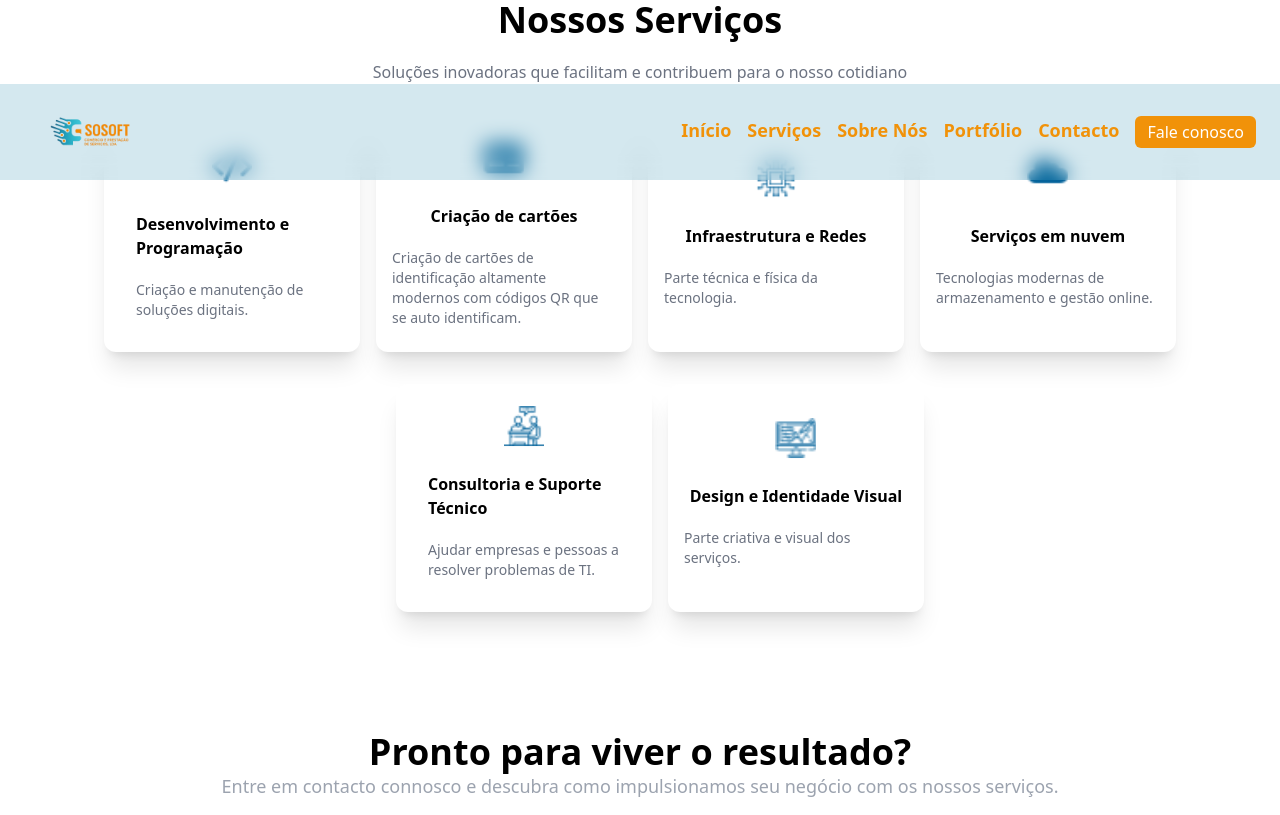
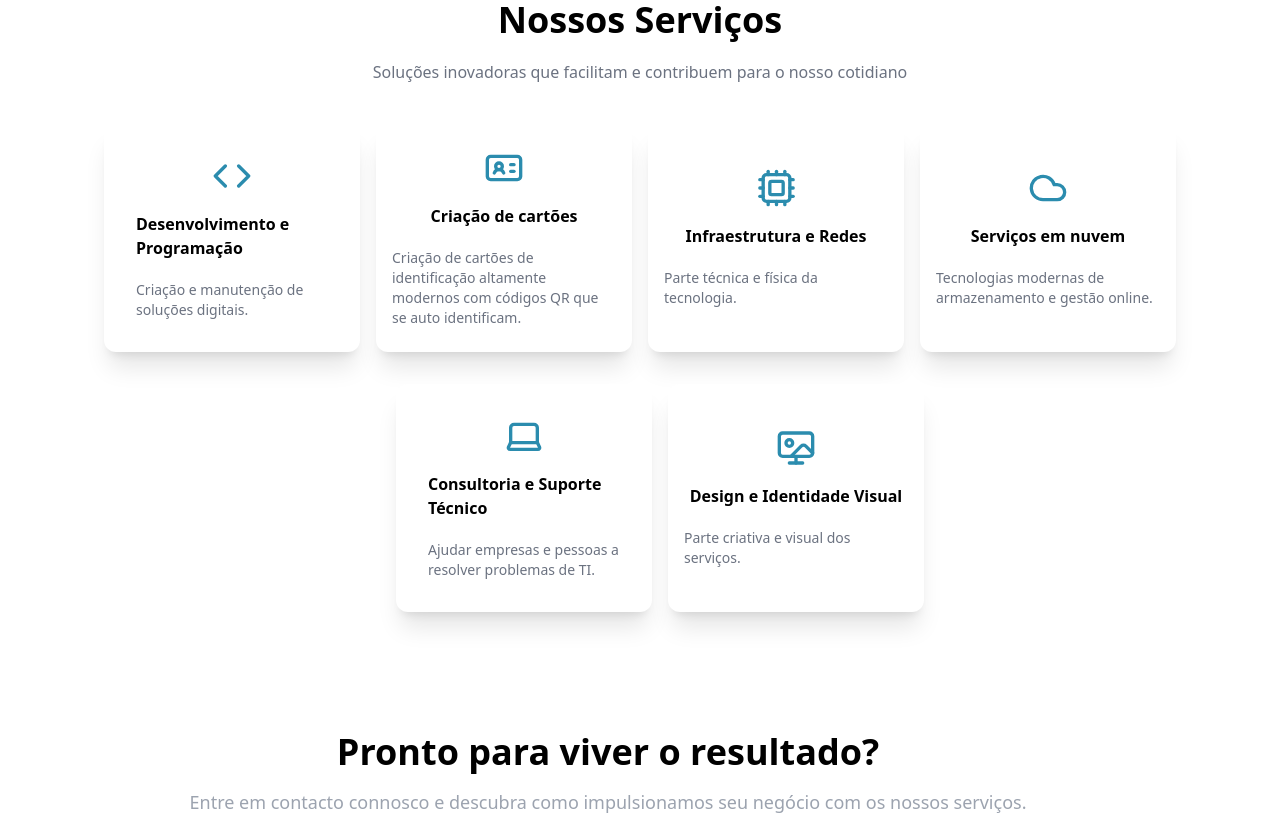
Before and after one commit to Delcia-Paulo/Sosoft-Site, a React (Vite) app: page /Sosoft-Site/PaginaInicial in a window 1280 px wide. Shown: the part 840-1655 px from the top of the page. Built offline with nearby package versions, Linux system fonts and the light colour scheme; a web font is replaced by a local one.

Commit message:
Atualizações

```diff
--- a/src/Components/Footer/Foother.tsx
+++ b/src/Components/Footer/Foother.tsx
@@ -4,8 +4,8 @@ export default function Foother() {
       <footer className="bg-[#2B8CAE] text-white  w-full ">
         <div className="max-w-7xl mx-auto py-12 px-6 grid grid-cols-1 md:grid-cols-4 gap-10">
           <div>
-            <h2 className="text-2xl font-semibold text-white">Sosoft</h2>
-            <p className="text-white text-sm mt-4 leading-relaxed">
+            <h2 className="text-2xl font-semibold text-white cursor-default">Sosoft</h2>
+            <p className="text-white text-sm mt-4 leading-relaxed cursor-default">
               Soluções inovadoras que facilitam e contribuem para o nosso
               cotidiano
             </p>
@@ -13,21 +13,33 @@ export default function Foother() {
           </div>
 
           <div>
-            <h3 className="text-lg font-semibold text-white mb-4">Navegação</h3>
+            <h3 className="text-lg font-semibold text-white mb-4 cursor-default">Navegação</h3>
             <ol className="space-y-2 ">
-              <li className="hover:text-[#F19209]">Início</li>
-              <li className="hover:text-[#F19209]">Serviços</li>
-              <li className="hover:text-[#F19209]">Sobre</li>
-              <li className="hover:text-[#F19209]">Portfólio</li>
-              <li className="hover:text-[#F19209]">Contacto</li>
+              <li className="hover:text-[#F19209] transition-colors duration-700 cursor-pointer">
+                Início
+              </li>
+              <li className="hover:text-[#F19209] transition-colors duration-700 cursor-pointer">
+                Serviços
+              </li>
+              <li className="hover:text-[#F19209] transition-colors duration-700 cursor-pointer">
+                Sobre
+              </li>
+              <li className="hover:text-[#F19209] transition-colors duration-700 cursor-pointer">
+                Portfólio
+              </li>
+              <li className="hover:text-[#F19209] transition-colors duration-700 cursor-pointer">
+                Contacto
+              </li>
             </ol>
           </div>
           <div>
-            <h3 className="text-lg font-semibold text-white mb-4">Serviços</h3>
+            <h3 className="text-lg font-semibold text-white mb-4 cursor-default">Serviços</h3>
             <ol className="space-y-2">
-              <li className="hover:text-[#F19209]">Desenvolvimento</li>
+              <li className="hover:text-[#F19209] transition-colors  duraction-700 cursor-pointer">
+                Desenvolvimento
+              </li>
 
-              <li className="hover:text-[#F19209]">
+              <li className="hover:text-[#F19209] transition-colors duraction-700 cursor-pointer">
                 Criação de cartões de identificação{" "}
               </li>
             </ol>
@@ -35,23 +47,22 @@ export default function Foother() {
           <div>
             <h3
               id="Contacto"
-              className=" text-lg font-semibold text-white mb-4"
+              className=" text-lg font-semibold text-white mb-4 cursor-default"
             >
               Contacto
             </h3>
             <ol className="space-y-2">
-              <li className="hover:text-[#F19209]">Tel.: +244 942 031 240</li>
-              <li className="hover:text-[#F19209]">Email: geral@sosoft.ao</li>
-
-              <li className="hover:text-[#F19209]">
-                Bairro Vila Alice No Instituto Politécnico Industrial de Luanda
-                – IPIL
+              <li className="hover:text-[#F19209] transition-colors duraction-700 cursor-pointer">
+                Tel.: +244 942 031 240
+              </li>
+              <li className="hover:text-[#F19209] transition-colors duraction-700 cursor-pointer">
+                Email: geral@sosoft.ao
               </li>
             </ol>
           </div>
         </div>
 
-        <p className="text-sm items-center flex justify-center pb-10 ">
+        <p className="text-sm items-center flex justify-center pb-10 cursor-default ">
           © 2025 Sosoft. Todos os direitos reservados.
         </p>
       </footer>
--- a/src/Components/Nav/Nav.tsx
+++ b/src/Components/Nav/Nav.tsx
@@ -1,17 +1,27 @@
 import { Link } from "react-router-dom";
 import iconNav from "./IconNav.png";
+import { Menu, X } from "lucide-react";
+import { useState } from "react";
 export default function Nav() {
+  const [menuOpen, setMenuOpen] =useState(false);
+  function OpenMenu (){
+    setMenuOpen(true)
+  }
+  function CloseMenu (){
+    setMenuOpen(false)
+  }
   return (
-    <div className="fixed w-full scroll-smooth transparent-bg z-[50]  ">
-      <nav className="flex  sm:items-center sm:justify-between  px-6  top-0  ">
+    /**Menu */
+    <header className="fixed w-full scroll-smooth  transparent-bg z-[50]  ">
+      <nav className="flex  items-center justify-between px-6      ">
         <Link to="/PaginaInicial">
           <img
             src={iconNav}
             alt="Sosoft Logo"
-          className="h-24 w-32 object-contain"
+            className="h-20 object-contain"
           />
         </Link>
-        <div className="flex  gap-4">
+        <div className="hidden  md:flex gap-4">
           <Link
             to="/PaginaInicial"
             className="text-[#F19209] text-lg font-semibold hover:text-orange-400/75"
@@ -47,7 +57,59 @@ export default function Nav() {
             Fale conosco
           </button>
         </div>
+          <button
+          className="md:hidden "
+          onClick={OpenMenu}
+        >
+           <Menu size={28} className="text-[#F19209]" />
+        </button>
       </nav>
+     {menuOpen && (
+
+      <div className="md:hidden bg-[#2B8CAE] p-12 w-64 justify-center items-center top-0 right-0 h-screen shadow-lg z-50 transition-transform duration-300 flex backdrop-blur-lg">
+
+<div className="flex   flex-col justify-items-end items-center space-y-6 gap-6 text-lg">
+  <div className="flex  top-0 "><X className="text-[#F19209] " onClick={CloseMenu}></X></div>
+
+   <Link
+            to="/PaginaInicial"
+            onClick={CloseMenu}
+            className="text-[#F19209] text-lg font-semibold hover:text-orange-400/75"
+          >
+            Início
+          </Link>
+
+          <a
+            href="#Serviços"
+            onClick={CloseMenu}
+            className="text-[#F19209] text-lg font-semibold hover:text-orange-400/75"
+          >
+            Serviços
+          </a>
+          <Link
+            to="/Sobre"
+            onClick={CloseMenu}
+            className="text-[#F19209] text-lg font-semibold hover:text-orange-400/75"
+          >
+            Sobre Nós
+          </Link>
+          <Link
+            to="/Portifolio"
+            onClick={CloseMenu}
+            className="text-[#F19209] text-lg font-semibold hover:text-orange-400/75"
+          >
+            Portfólio
+          </Link>
+          <a
+            href="#Contacto"
+            onClick={CloseMenu}
+            className="text-[#F19209] text-lg font-semibold hover:text-orange-400/75"
+          >
+            Contacto
+          </a>
 </div>
+      </div>
+    )}
+    </header>
   );
 }
--- a/src/Components/PaginaInicial.tsx
+++ b/src/Components/PaginaInicial.tsx
@@ -23,32 +23,37 @@ export default function PaginaInicial() {
           </video>
 
           <div className="relative z-10 flex flex-col  items-center justify-center h-full text-center text-white  px-4">
-            <h1 className="  text-4xl font-extrabold drop-shadow-lg text-container  ">
+            <h1 className="  text-4xl font-extrabold drop-shadow-lg text-container cursor-default ">
               Tecnologia que Conecta Você ao{" "}
               <span className="text-[#F19209]">Futuro</span>
             </h1>
-            <div className="drop-shadow-lg mb-10  text-white font-semibold text-xl mt-6">
-              {" "}
+            <div className="drop-shadow-lg mb-10  text-white font-semibold text-xl mt-6 cursor-default">
+
               <p>
-                {" "}
+
                 Sua satisfação é o nosso padrão, então vamos juntos automatizar,
                 crescer e evoluir
               </p>
             </div>
             <Link to="/Serviços">
-              <button className="bg-[#F19209] hover:hover:bg-orange-500/90 hover:text-white text-xl hover:font-semibold rounded-xl drop-shadow-lg text-white p-3">
+              <button className="bg-[#F19209] hover:hover:bg-[#F19209] hover:text-white text-xl  hover:p-2 hover:text-lg rounded-xl drop-shadow-lg text-white p-3">
                 Explore Nossos Serviços
                 <img
                   src={arrow}
                   alt="Seta"
-                  className="inline-block ml-2 animate-moveArrow "
+                  className="inline-block  ml-2 animate-moveArrow "
                 />{" "}
               </button>
             </Link>
           </div>
         </div>
 
-        <h1 id="Serviços" className="text-black font-bold items-center justify-center flex mt-10 text-4xl ">
+        {/* /**Nossos Serviços */}
+
+        <h1
+          id="Serviços"
+          className="text-black font-bold items-center justify-center flex mt-10 text-4xl "
+        >
           Nossos Serviços
         </h1>
         <p className=" text-gray-500 text-center  mt-5 ">
@@ -57,7 +62,7 @@ export default function PaginaInicial() {
         <div className="mb-10">
           <Serviços></Serviços>
         </div>
-        <div className="justify-center flex items-center flex-col">
+        <div className="justify-center ml-16 mr-16 space-y-4 sm:ml-0   flex items-center flex-col">
           <h1 className="font-bold text-4xl">Pronto para viver o resultado?</h1>
           <p className="text-gray-400 text-lg ">
             Entre em contacto connosco e descubra como impulsionamos seu negócio
@@ -69,28 +74,25 @@ export default function PaginaInicial() {
             autoPlay
             muted
             loop
-            className=" w-[64%] h-96 mt-20 mb-20 bg-cover bg-center mx-auto object-cover rounded-xl"
+            className=" sm:w-[64%] h-96 mt-20 mb-20 bg-cover bg-center mx-auto object-cover rounded-xl"
           >
             <source src={videogif} type="video/mp4" />
           </video>
 
           {/* Texto */}
         </div>
-        <h1 className="font-bold items-center justify-center mb-12 flex text-4xl animate-bounce text-[#F19209] hover:text-[#04639b]">
+        <h1 className="font-bold items-center justify-center mb-12 flex text-4xl transition-colors duraction-700 cursor-default text-[#F19209] hover:text-[#04639b]">
           Contacte-nos!
         </h1>
-
         <div className="items-center justify-center flex  mb-10">
-
-            <button className="bg-[#F19209] p-4 shadow-lg rounded-xl text-lg hover:bg-yellow-400 hover:font-semibold text-white ">
+          <button className="bg-[#F19209] p-4 shadow-lg rounded-xl transition-colors duraction-700 text-lg hover:bg-yellow-400 hover:p-5 text-white ">
             Peça um orçamento
             <img
               src={arrow}
               alt="Seta"
-                className="inline-block ml-2 animate-bounce "
+              className="inline-block ml-2 animate-moveArrow "
             />
           </button>
-
         </div>
       </div>
       <Foother></Foother>
--- a/src/Components/Serviços.tsx
+++ b/src/Components/Serviços.tsx
@@ -1,26 +1,21 @@
-import card from "../imagens/id-card.png";
-import dev from "../imagens/code.png";
-import cloud from "../imagens/cloud.png";
-import circuit from "../imagens/circuit.png";
-import design from "../imagens/design.png";
-import support from "../imagens/support.png";
+import { Code, IdCard, Cpu, Cloud, Laptop, Wallpaper } from "lucide-react";
 
 
-import Nav from "./Nav/Nav";
+
 export default function Serviços() {
   return (
-    <div className="overflow-y-auto">
-      <Nav></Nav>
+    <div className="overflow-y-auto sm:ovverflow-none">
 
-      <div className="flex justify-center items-center space-y-8 space-x-10 mt-10 mb-20 flex-col  ">
-        <div className=" flex  gap-4">
+
+      <div className="flex   justify-center items-center space-y-8 space-x-10 mt-10 mb-20 flex-col  ">
+        <div className=" flex flex-col sm:flex-row gap-4">
           <div className="bg-white rounded-xl  p-8 shadow-xl  h-auto w-64 h-28 items-center justify-center flex-col flex ">
             <h3 className=" flex flex-col font-bold items-center  justify-center pb-5">
-              <img
-                src={dev}
-                alt="Seta"
-                className="inline-block mb-4 h-10 animate-bounce "
-              />{" "}
+
+                <Code size={48} className="inline-block mb-4 h-10 text-[#2B8CAE] "></Code>
+
+
+
               Desenvolvimento e Programação
             </h3>
             <p className="text-sm text-gray-500  ">
@@ -29,11 +24,9 @@ export default function Serviços() {
           </div>
           <div className="bg-white  p-4 rounded-xl shadow-xl w-64 h-28 items-center justify-center flex-col h-auto   flex ">
             <h3 className=" flex items-center flex-col  font-bold pb-5 justify-center">
-              <img
-                src={card}
-                alt="Seta"
-                className="inline-block mb-4 h-10 animate-bounce "
-              />{" "}
+              <IdCard size={48}  className="inline-block mb-4 h-10 text-[#2B8CAE] "></IdCard>
+
+
               Criação de cartões
             </h3>
             <p className="text-sm text-gray-500  ">
@@ -43,11 +36,9 @@ export default function Serviços() {
           </div>
           <div className="bg-white  p-4 rounded-xl shadow-xl w-64 h-28 items-center justify-center flex-col h-auto   flex ">
             <h3 className=" flex items-center flex-col font-bold pb-5 justify-center">
-              <img
-                src={circuit}
-                alt="Seta"
-                className="inline-block mb-4 h-10 animate-bounce "
-              />{" "}
+              <Cpu size={45} className="inline-block mb-4 h-10 text-[#2B8CAE]  "></Cpu>
+
+
               Infraestrutura e Redes
             </h3>
             <p className="text-sm text-gray-500   ">
@@ -56,11 +47,7 @@ export default function Serviços() {
           </div>
           <div className="bg-white  p-4 rounded-xl shadow-xl w-64 h-28 items-center justify-center flex-col h-auto   flex ">
             <h3 className=" flex items-center flex-col font-bold pb-5 justify-center">
-              <img
-                src={cloud}
-                alt="Seta"
-                className="inline-block mb-4 h-10 animate-bounce "
-              />{" "}
+              <Cloud size={48} className="inline-block mb-4 h-10 text-[#2B8CAE] "></Cloud>
               Serviços em nuvem
             </h3>
             <p className="text-sm text-gray-500  ">
@@ -68,14 +55,10 @@ export default function Serviços() {
             </p>
           </div>
         </div>
-        <div className=" flex  gap-4">
+        <div className=" flex flex-col sm:flex-row  gap-4">
           <div className="bg-white rounded-xl  p-8 shadow-xl  h-auto w-64 h-28 items-center justify-center flex-col flex ">
             <h3 className=" flex flex-col font-bold items-center  justify-center pb-5">
-              <img
-                src={support}
-                alt="Seta"
-                className="inline-block mb-4 h-10 animate-bounce "
-              />{" "}
+             <Laptop size={48} className="inline-block mb-4 h-10 text-[#2B8CAE] "></Laptop>
               Consultoria e Suporte Técnico
             </h3>
             <p className="text-sm text-gray-500  ">
@@ -84,11 +67,7 @@ export default function Serviços() {
           </div>
           <div className="bg-white  p-4 rounded-xl shadow-xl w-64 h-28 items-center justify-center flex-col h-auto   flex ">
             <h3 className=" flex items-center flex-col  font-bold pb-5 justify-center">
-              <img
-                src={design}
-                alt="Seta"
-                className="inline-block mb-4 h-10 animate-bounce "
-              />{" "}
+             <Wallpaper size={48} className="inline-block mb-4 h-10 text-[#2B8CAE] "></Wallpaper>
               Design e Identidade Visual
             </h3>
             <p className="text-sm text-gray-500  ">
--- a/src/index.css
+++ b/src/index.css
@@ -82,7 +82,7 @@ html{
     transform: translateX(0) scale(1);
   }
   50% {
-    transform: translateX(8px) scale(1.1);
+    transform: translateX(2px) scale(1.1);
   }
 }
 .animate-moveArrow {
```
Also changed, not shown: package.json (+1 -7 lines), 1 other file (tests, documents, lock files or other folders). Lines whose indentation alone changed are shown as unchanged.
